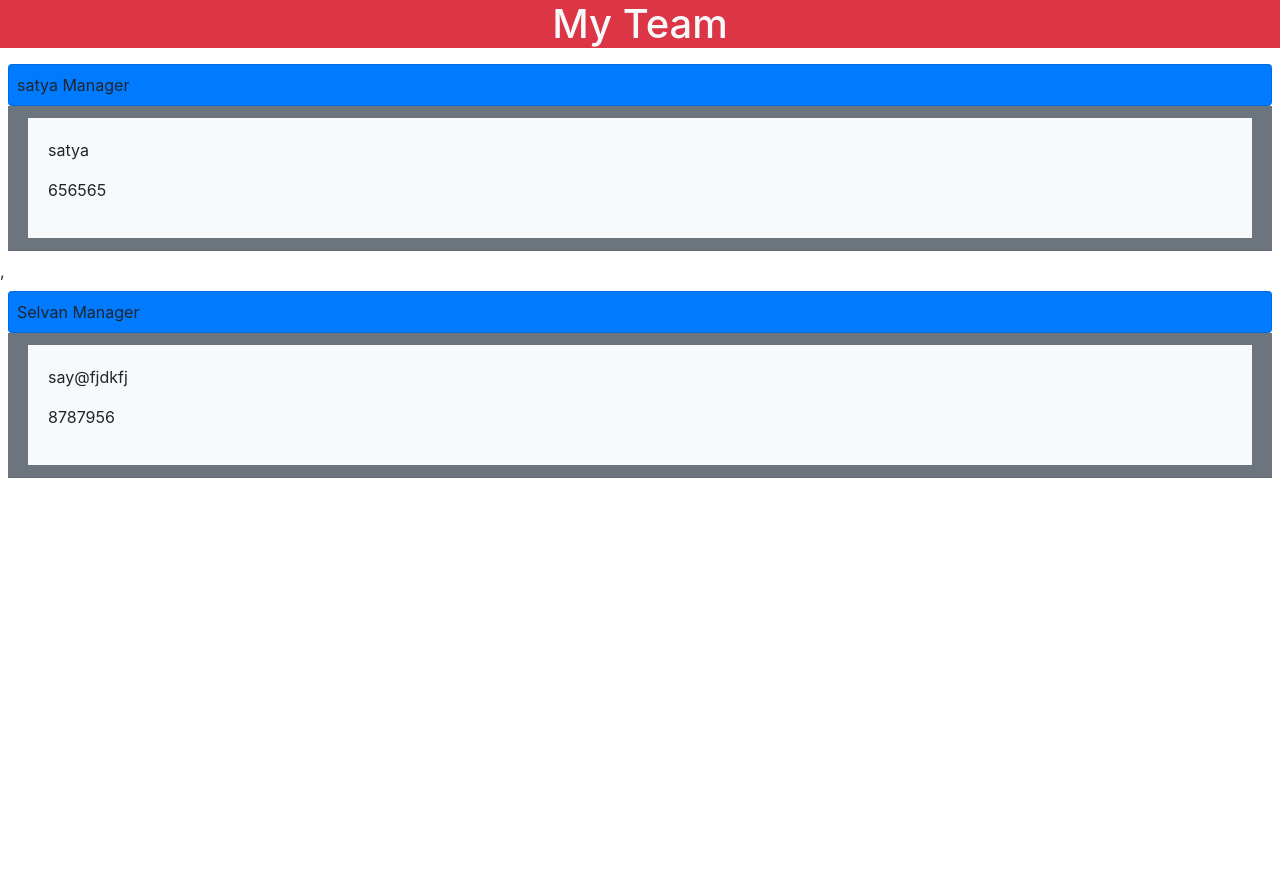
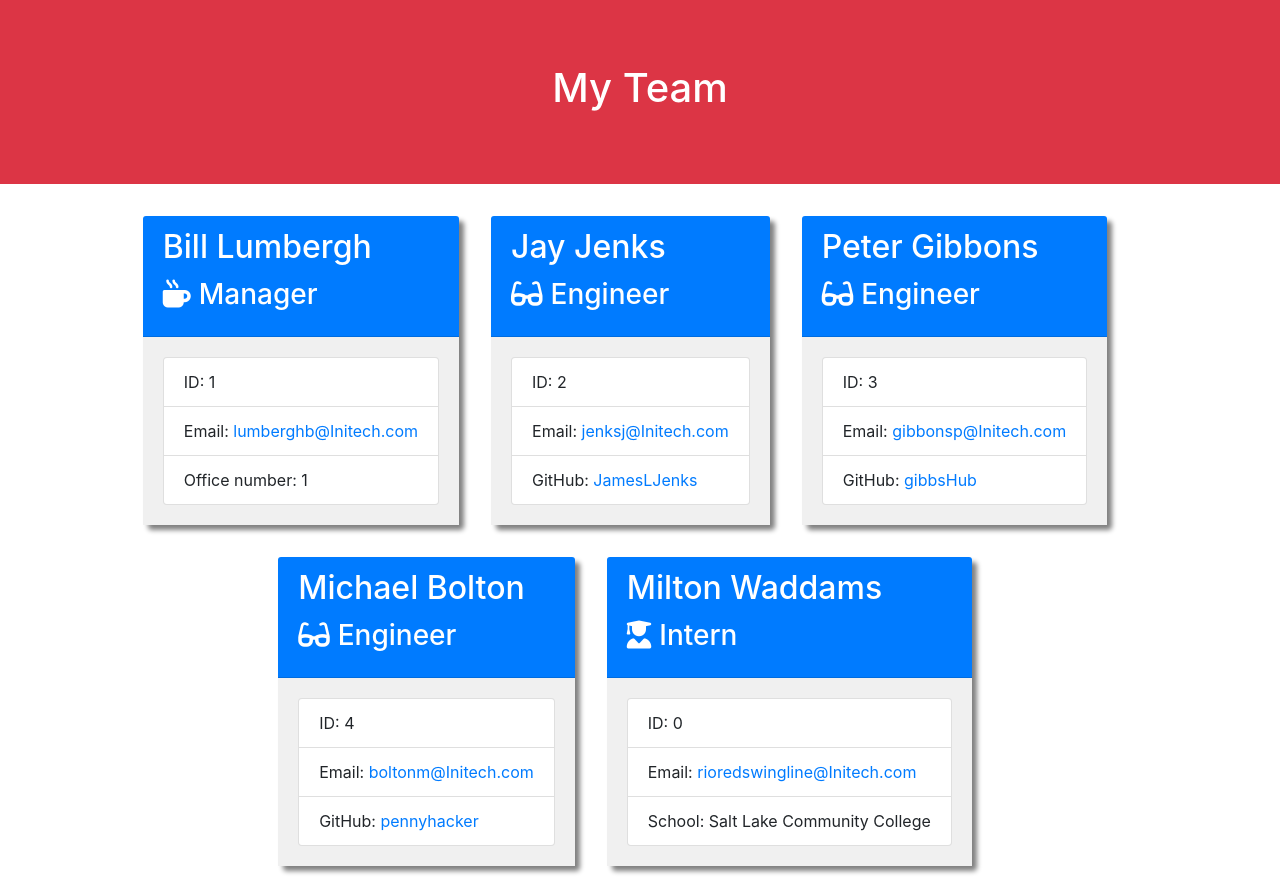
Before and after one commit to Selvan92/Team-Profile-Generator, a website: page dist/index.html in a window 1280 px wide. Before the commit the page ends 800 px from the top, so only its background shows below. Drawn offline with nearby package versions, Linux system fonts and the light colour scheme.

Commit message:
modified a input place in the html for the rest

```diff
--- a/dist/index.html
+++ b/dist/index.html
@@ -1,43 +1,101 @@
 <!DOCTYPE html>
 <html lang="en">
+
 <head>
-        <meta charset="UTF-8">
-        <meta http-equiv="X-UA-Compatible" content="IE=edge">
-        <meta name="viewport" content="width=device-width, initial-scale=1.0">
-        <!-- CSS only -->
-        <link rel="stylesheet" href="https://cdn.jsdelivr.net/npm/bootstrap@4.3.1/dist/css/bootstrap.min.css" integrity="sha384-ggOyR0iXCbMQv3Xipma34MD+dH/1fQ784/j6cY/iJTQUOhcWr7x9JvoRxT2MZw1T" crossorigin="anonymous">
+    <meta charset="UTF-8" />
+    <meta name="viewport" content="width=device-width, initial-scale=1.0" />
+    <meta http-equiv="X-UA-Compatible" content="ie=edge" />
+    <title>My Team</title>
+    <link rel="stylesheet" href="https://stackpath.bootstrapcdn.com/bootstrap/4.3.1/css/bootstrap.min.css"
+        integrity="sha384-ggOyR0iXCbMQv3Xipma34MD+dH/1fQ784/j6cY/iJTQUOhcWr7x9JvoRxT2MZw1T" crossorigin="anonymous">
+    <link rel="stylesheet" href="style.css">
+    <script src="https://kit.fontawesome.com/c502137733.js"></script>
+</head>
 
-        <title>Team Profile</title>
-    </head>
-    <body >
-        <h1 class="bg-danger text-light text-center ">My Team</h1>
+<body>
+    <div class="container-fluid">
+        <div class="row">
+            <div class="col-12 jumbotron mb-3 team-heading bg-danger">
+                <h1 class="text-center text-white">My Team</h1>
+            </div>
+        </div>
+    </div>
+    <div class="container">
+        <div class="row">
+            <div class="row team-area col-12 d-flex justify-content-center">
 
-        <section id="container" class=" w-10 h-40 p-2">
-            <div  id="contHeader" class="card bg-primary  p-2 ">satya Manager</div>
-             <div class="card-header bg-secondary">
-                 <div id="contAttribute" class="card-body bg-light">
-                 <p>satya</p>
-                 <p>656565</p>
+<div class="card employee-card">
+    <div class="card-header bg-primary text-white">
+        <h2 class="card-title">Bill Lumbergh</h2>
+        <h3 class="card-title"><i class="fas fa-mug-hot mr-2"></i>Manager</h3>
+    </div>
+    <div class="card-body">
+        <ul class="list-group">
+            <li class="list-group-item">ID: 1</li>
+            <li class="list-group-item">Email: <a href="mailto:lumberghb@Initech.com">lumberghb@Initech.com</a></li>
+            <li class="list-group-item">Office number: 1</li>
+        </ul>
+    </div>
+</div>
 
+<div class="card employee-card">
+    <div class="card-header bg-primary text-white">
+        <h2 class="card-title">Jay Jenks</h2>
+        <h3 class="card-title"><i class="fas fa-glasses mr-2"></i>Engineer</h3>
+    </div>
+    <div class="card-body">
+        <ul class="list-group">
+            <li class="list-group-item">ID: 2</li>
+            <li class="list-group-item">Email: <a href="mailto:jenksj@Initech.com">jenksj@Initech.com</a></li>
+            <li class="list-group-item">GitHub: <a href="https://github.com/JamesLJenks" target="_blank" rel="noopener noreferrer">JamesLJenks</a></li>
+        </ul>
+    </div>
+</div>
+
+<div class="card employee-card">
+    <div class="card-header bg-primary text-white">
+        <h2 class="card-title">Peter Gibbons</h2>
+        <h3 class="card-title"><i class="fas fa-glasses mr-2"></i>Engineer</h3>
+    </div>
+    <div class="card-body">
+        <ul class="list-group">
+            <li class="list-group-item">ID: 3</li>
+            <li class="list-group-item">Email: <a href="mailto:gibbonsp@Initech.com">gibbonsp@Initech.com</a></li>
+            <li class="list-group-item">GitHub: <a href="https://github.com/gibbsHub" target="_blank" rel="noopener noreferrer">gibbsHub</a></li>
+        </ul>
+    </div>
+</div>
+
+<div class="card employee-card">
+    <div class="card-header bg-primary text-white">
+        <h2 class="card-title">Michael Bolton</h2>
+        <h3 class="card-title"><i class="fas fa-glasses mr-2"></i>Engineer</h3>
+    </div>
+    <div class="card-body">
+        <ul class="list-group">
+            <li class="list-group-item">ID: 4</li>
+            <li class="list-group-item">Email: <a href="mailto:boltonm@Initech.com">boltonm@Initech.com</a></li>
+            <li class="list-group-item">GitHub: <a href="https://github.com/pennyhacker" target="_blank" rel="noopener noreferrer">pennyhacker</a></li>
+        </ul>
+    </div>
+</div>
+
+<div class="card employee-card">
+    <div class="card-header bg-primary text-white">
+        <h2 class="card-title">Milton Waddams</h2>
+        <h3 class="card-title"><i class="fas fa-user-graduate mr-2"></i>Intern</h3>
+    </div>
+    <div class="card-body">
+        <ul class="list-group">
+            <li class="list-group-item">ID: 0</li>
+            <li class="list-group-item">Email: <a href="mailto:rioredswingline@Initech.com">rioredswingline@Initech.com</a></li>
+            <li class="list-group-item">School: Salt Lake Community College</li>
+        </ul>
+    </div>
+</div>
 
             </div>
         </div>
-         </section>,<section id="container" class=" w-10 h-40 p-2">
-            <div  id="contHeader" class="card bg-primary  p-2 ">Selvan Manager</div>
-             <div class="card-header bg-secondary">
-                 <div id="contAttribute" class="card-body bg-light">
-                 <p>say@fjdkfj</p>
-                 <p>8787956</p>
-
-
     </div>
-            </div>
-         </section>
-
-
-
-
-
-
 </body>
 </html>
```
Lines whose indentation alone changed are shown as unchanged.
